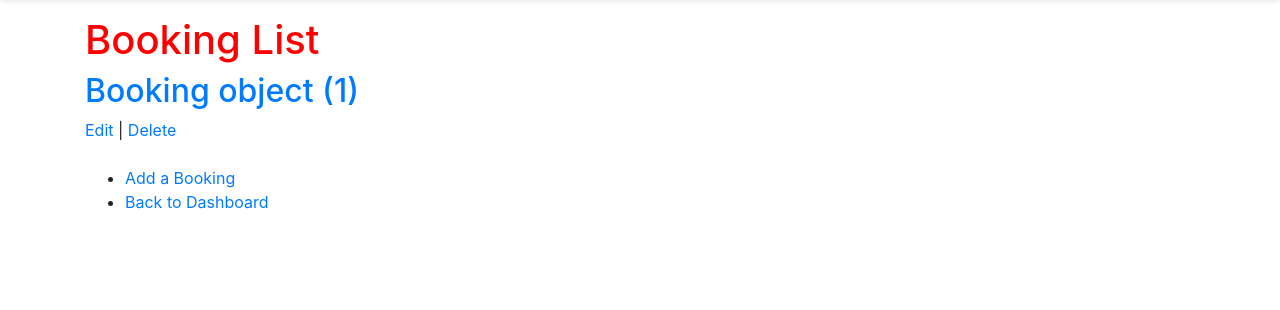
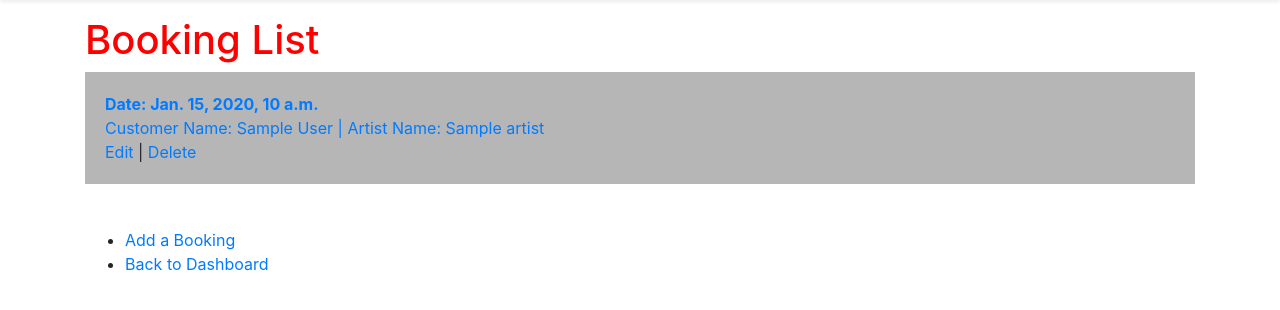
Before and after one commit to ryan-astaphan/django-tattoo-manager-crm, a Django app: page /dashboard/bookings/ in a window 1280 px wide. Shown: the part 73-383 px from the top of the page. Run offline with Django 3.2, Linux system fonts and the light colour scheme; tables that the repository leaves empty hold one stand-in row (values such as "Sample post"); parts of the project's set-up code (start-up, migrations or seed data) failed here and were passed over; some libraries are stand-ins or nearby versions.

Commit message:
Models, Views and Forms actually working this time. Still need to do querysets though.

```diff
--- a/static/css/base.css
+++ b/static/css/base.css
@@ -2,7 +2,6 @@ h1 {
   color: red;
 }
 
-.bookcover {
-  height: 300px;
-  width: auto;
+.bookings {
+  background-color: rgb(17, 101, 129);
 }
--- a/tattoo_shop/models.py
+++ b/tattoo_shop/models.py
@@ -55,6 +55,9 @@ class Customer(models.Model):
     def __str__(self):
         return self.customer_name
 
+    def get_absolute_url(self):
+        return reverse('customer_detail', kwargs={'pk': self.pk})
+
 
 class Booking(models.Model):
     tattoo_shop = models.ForeignKey(
@@ -70,7 +73,7 @@ class Booking(models.Model):
         Artist,
         null=True,
         on_delete=models.SET_NULL)
-    appointment_date = models.DateField()
+    appointment_date = models.DateTimeField()
     tattoo_description = models.TextField(max_length=300, blank=True)
     custom_design = models.BooleanField(help_text='Check the box if the \
         customer needs a custom design',
@@ -92,10 +95,16 @@ class Booking(models.Model):
         help_text='If you gave a quoted price, enter it here to remember',
         blank=True)
     # final payment should enforce positive numbers only
-    final_payment = models.DecimalField(max_digits=5, decimal_places=2)
+    final_payment = models.DecimalField(
+        max_digits=7,
+        decimal_places=2,
+        blank=True,
+        null=True)
     artist_paid = models.BooleanField(
         default=False,
         help_text="Check here after you've paid your artist")
 
+    def __str__(self):
+        return f"Customer: {self.customer.customer_name} \n Artist: {self.artist.artist_name} \n"
     def get_absolute_url(self):
         return reverse('bookings')
--- a/tattoo_shop/urls.py
+++ b/tattoo_shop/urls.py
@@ -1,22 +1,50 @@
 from django.urls import path
 from .views import (
+    DashboardView,
+    # TattooShop Views
+    AddTattooShopView,
+    TattooShopListView,
+    UpdateTattooShopView,
+    DeleteTattooShopView,
+    # Artist Views
+    AddArtistView,
+    ArtistListView,
     ArtistDetailView,
-    DashboardView,
-    ArtistListView,
-    AddTattooShopView,
-    AddArtistView,
+    UpdateArtistView,
+    DeleteArtistView,
+    #Customer Views
+    AddCustomerView,
+    CustomerListView,
+    CustomerDetailView,
+    UpdateCustomerView,
+    DeleteCustomerView,
+    # Booking Views
     AddBookingView,
     BookingListView,
-    UpdateArtistView,
+    BookingDetailView,
+    UpdateBookingView,
+    DeleteBookingView,
     )
 
 urlpatterns = [
     path('', DashboardView.as_view(), name='dashboard'),
     path('add-tattoo-shop/', AddTattooShopView.as_view(), name='add_tattooshop'),
+    path('tattoo-shops/', TattooShopListView.as_view(), name='tattooshops'),
+    path('<int:pk>/edit/', UpdateTattooShopView.as_view(), name='tattooshop_update'),
+    path('<int:pk>/delete/', DeleteTattooShopView.as_view(), name='tattooshop_delete'),
     path('add-artist/', AddArtistView.as_view(), name='add_artist'),
     path('artists/', ArtistListView.as_view(), name='artists'),
     path('artists/<int:pk>/', ArtistDetailView.as_view(), name='artist_detail'),
-    path('artists/<int:pk>/update/', UpdateArtistView.as_view(), name='artist_update'),
+    path('artists/<int:pk>/edit/', UpdateArtistView.as_view(), name='artist_update'),
+    path('artists/<int:pk>/delete/', DeleteArtistView.as_view(), name='artist_delete'),
+    path('add-booking/', AddBookingView.as_view(), name='add_booking'),
     path('bookings/', BookingListView.as_view(), name='bookings'),
-    path('add-booking/', AddBookingView.as_view(), name='add_booking'),
+    path('bookings/<int:pk>/', BookingDetailView.as_view(), name='booking_detail'),
+    path('bookings/<int:pk>/edit/', UpdateBookingView.as_view(), name='booking_update'),
+    path('bookings/<int:pk>/delete/', DeleteBookingView.as_view(), name='booking_delete'),
+    path('add-customer/', AddCustomerView.as_view(), name='add_customer'),
+    path('customers/', CustomerListView.as_view(), name='customers'),
+    path('customers/<int:pk>/', CustomerDetailView.as_view(), name='customer_detail'),
+    path('customers/<int:pk>/edit/', UpdateCustomerView.as_view(), name='customer_update'),
+    path('customers/<int:pk>/delete/', DeleteCustomerView.as_view(), name='customer_delete'),
 ]
--- a/tattoo_shop/views.py
+++ b/tattoo_shop/views.py
@@ -1,8 +1,13 @@
 from django.views.generic import TemplateView, ListView, DetailView
-from django.views.generic.edit import CreateView, UpdateView
+from django.views.generic.edit import CreateView, DeleteView, UpdateView
 
-from .models import Artist, Booking
-from .forms import AddArtistForm, AddTattooShopForm, AddBookingForm
+from .models import Artist, Booking, TattooShop, Customer
+from .forms import (
+    AddArtistForm,
+    AddTattooShopForm,
+    AddBookingForm,
+    AddCustomerForm,
+)
 
 # Dashboard View
 class DashboardView(TemplateView):
@@ -13,6 +18,24 @@ class DashboardView(TemplateView):
 class AddTattooShopView(CreateView):
     template_name = 'dashboard/tattooshop_add.html'
     form_class = AddTattooShopForm
+
+
+class TattooShopListView(ListView):
+    model = TattooShop
+    context_object_name = 'Shops'
+    template_name = 'dashboard/tattooshops.html'
+
+
+class UpdateTattooShopView(UpdateView):
+    model = TattooShop
+    form_class = AddTattooShopForm
+    template_name = 'dashboard/tattooshop_update.html'
+
+
+class DeleteTattooShopView(DeleteView):
+    model = TattooShop
+    template_name = 'dashboard/tattooshop_delete.html'
+    success_url = '/dashboard/tattoo-shops/'
 
 
 # Artist Views
@@ -29,14 +52,20 @@ class ArtistDetailView(DetailView):
 
 class UpdateArtistView(UpdateView):
     model = Artist
-    template_name = 'dashboard/artist_add.html'
     form_class = AddArtistForm
+    template_name = 'dashboard/artist_update.html'
 
 
 class ArtistListView(ListView):
     model = Artist
     context_object_name = 'Artists'
     template_name = 'dashboard/artists.html'
+
+
+class DeleteArtistView(DeleteView):
+    model = Artist
+    template_name = 'dashboard/artist_delete.html'
+    success_url = '/dashboard/artists/'
 
 
 # Booking Views
@@ -47,5 +76,53 @@ class BookingListView(ListView):
 
 
 class AddBookingView(CreateView):
+    form_class = AddBookingForm
     template_name = 'dashboard/booking_add.html'
+
+
+class BookingDetailView(DetailView):
+    model = Booking
+    context_object_name = 'booking'
+    template_name = 'dashboard/booking_detail.html'
+
+
+class UpdateBookingView(UpdateView):
+    model = Booking
     form_class = AddBookingForm
+    template_name = 'dashboard/booking_update.html'
+
+
+class DeleteBookingView(DeleteView):
+    model = Booking
+    template_name = 'dashboard/booking_delete.html'
+    success_url = '/dashboard/bookings/'
+
+
+# Customer Views
+class AddCustomerView(CreateView):
+    form_class = AddCustomerForm
+    template_name = 'dashboard/customer_add.html'
+
+
+class CustomerListView(ListView):
+    model = Customer
+    context_object_name = 'Customers'
+    template_name = 'dashboard/customers.html'
+
+
+class CustomerDetailView(DetailView):
+    model = Customer
+    context_object_name = 'customer'
+    template_name = 'dashboard/customer_detail.html'
+
+
+class UpdateCustomerView(UpdateView):
+    model = Customer
+    form_class = AddCustomerForm
+    template_name = 'dashboard/customer_update.html'
+
+
+class DeleteCustomerView(DeleteView):
+    model = Customer
+    template_name = 'dashboard/customer_delete.html'
+    success_url = '/dashboard/customers/'
--- a/templates/dashboard/bookings.html
+++ b/templates/dashboard/bookings.html
@@ -6,8 +6,12 @@
 {% block content %}
   <h1>Booking List</h1>
     {% for booking in Bookings %}
-    <div>
-      <a href="{% url 'booking_detail' booking.pk %}"><h2>{{ booking }}</h2></a>
+    <div style="background-color:rgb(182, 182, 182);padding:20px;margin-bottom: 20px;">
+      <div style="color: black">
+      <a href="{% url 'booking_detail' booking.pk %}">
+        <strong>Date: {{ booking.appointment_date }} </strong><br>
+        Customer Name: {{ booking.customer }}  | Artist Name: {{ booking.artist }}
+      </a></div>
       <a href="{% url 'booking_update' booking.pk %}">Edit</a> |
       <a href="{% url 'booking_delete' booking.pk %}">Delete</a>
     </div>
```
Also changed, not shown: tattoo_shop/forms.py (+7 -1 lines), templates/dashboard/booking_detail.html (+20 -0 lines), templates/dashboard/customer_detail.html (+18 -0 lines), tattoo_shop/migrations/0001_initial.py, tattoo_shop/migrations/0002_auto_20210618_0829.py (deleted).
